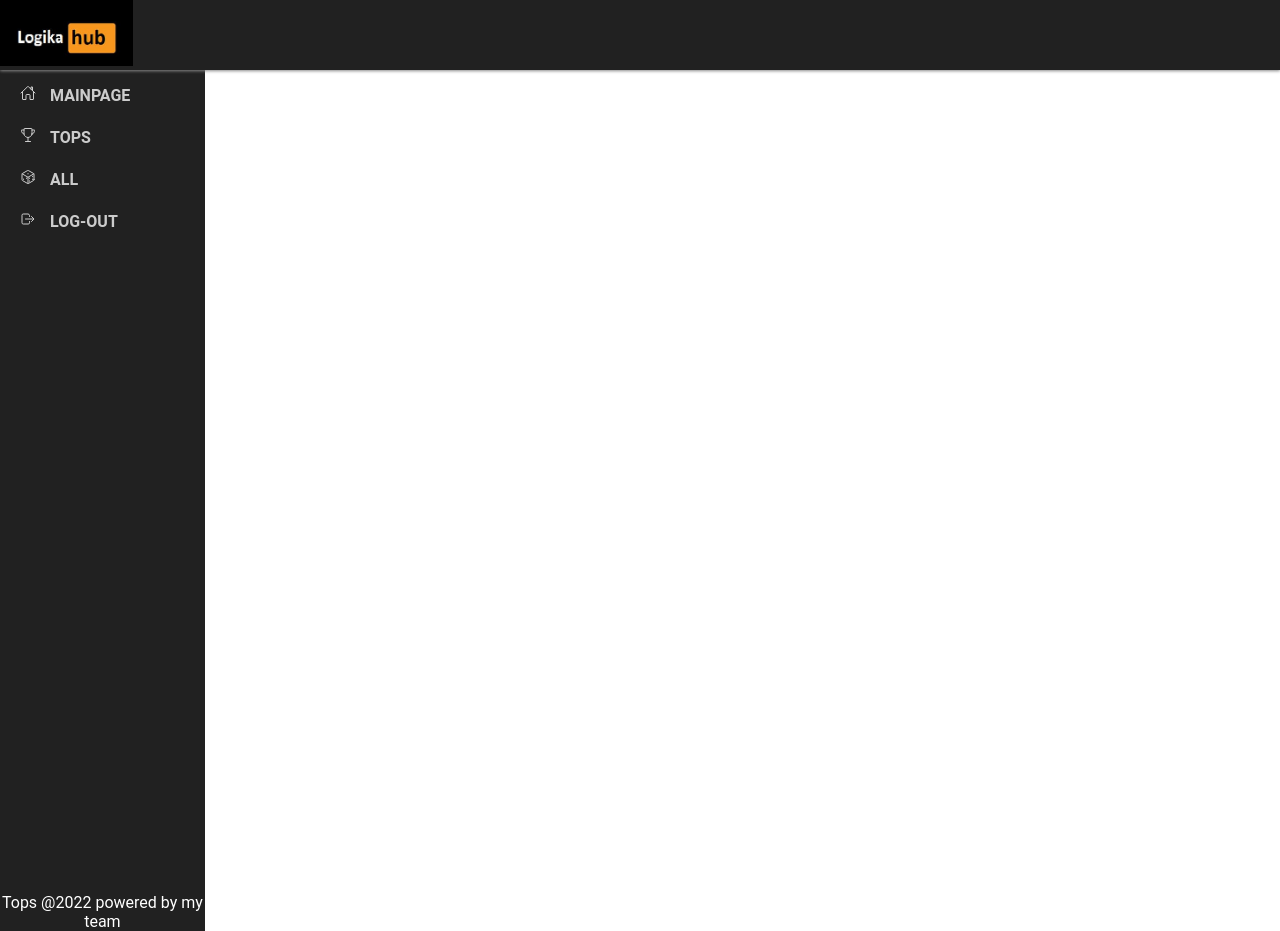
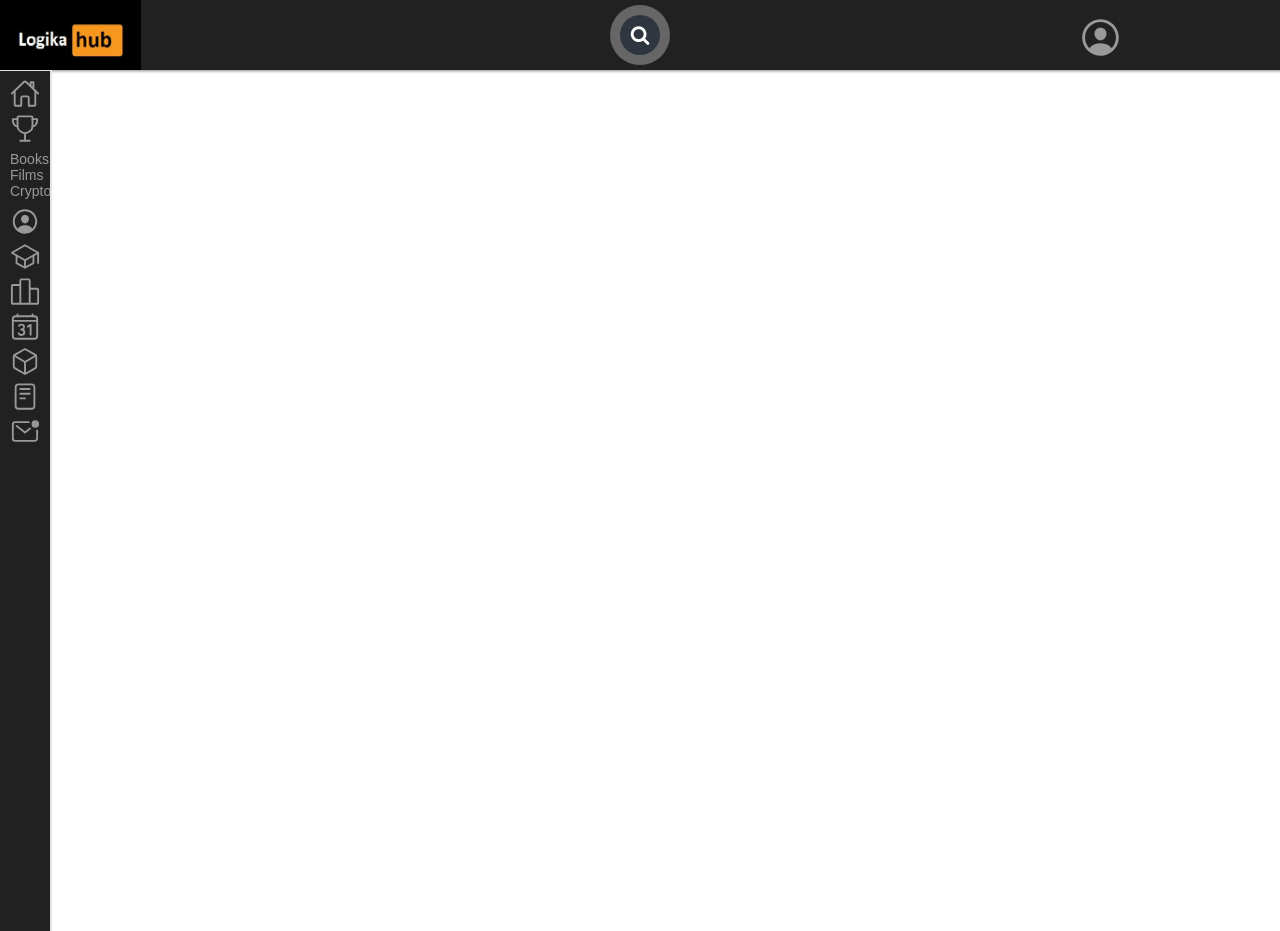
Before and after one commit to SerjRoman/DjangoProject, a Django app: page / in a window 1280 px wide. Run offline with Django 4.2, Linux system fonts and the light colour scheme.

Commit message:
Updated menu

```diff
--- a/FirstProject/FirstApp/models.py
+++ b/FirstProject/FirstApp/models.py
@@ -13,7 +13,7 @@ class Book(models.Model):
     DATE = models.CharField(max_length=255,blank=True, null=True)
     COUNT_RAITING = models.CharField(max_length=255,blank=True, null=True)
     SEARCH_ID = models.CharField(max_length=255,blank=True, null=True)
-    CAT = models.ForeignKey('Category', on_delete=models.PROTECT) #запрещаем удалять категориии модели Book
+    CAT = models.ForeignKey('Category', on_delete=models.PROTECT, null=True) #запрещаем удалять категориии модели Book
 
     def __str__(self):
         return f'{self.NAME}'
--- a/FirstProject/FirstApp/static/css/book_style.css
+++ b/FirstProject/FirstApp/static/css/book_style.css
@@ -24,9 +24,9 @@ img {
 }
 .content {
 	position: relative;
-	top: 70px;
+	top: 60px;
 	background: #7624e9;
-	width: 50%;
+	width: 100%;
 	z-index: 800;
 	padding: 80px;
 	margin: 0 0 0 25%;
--- a/FirstProject/FirstApp/static/css/main.css
+++ b/FirstProject/FirstApp/static/css/main.css
@@ -1,13 +1,9 @@
-body{
-	background-color: white;
-	font-family: "Roboto", sans-serif, Helvetica, Arial;
-	margin: 0;
-	color: white;
+#wrapper {
+	display: flex;
+	flex-flow: row wrap;
 }
-a {
-	text-decoration: none;
-}
-#head{
+
+.head{
 	background-color:#212121;
 	min-height: 70px;
 	width: 100%;
@@ -16,151 +12,228 @@ a {
 	position: fixed;
 	z-index: 1000;
 	display: inline-flex;
+	background: #212121;
+	border-right: 2px solid #e5e5e5;
+
+
+	top: 0;
+	left: 0;
+	height: 70px;
+	width: 100%;
+	overflow: hidden;
+	z-index: 1000;
+	transition:  .5s linear;
+}
+
+.profile {
+	position: relative;
+	width: 20%;
+
+	order: 999;
+	margin-left: auto;
+
+	height: 70px;
+	z-index: 9999;
+
+
+}
+.profile a {
+	position: relative;
+	width: 100px;
+	top: 22%;
+	left: 17%;
+    color: #999;
+  	z-index: 3000;
+	size: 400px;
 
 }
 
-.main span{
-	display: block;
+.profile_ico {
+	font-size: 400px;
+	width: 45px;
 }
 
-.text-menu {
-	margin-left: 10px;
-}
-
-.ico img{
-	height: 66px;
+.logo img{
+	height: 70px;
 	margin-top: 0px;
 	padding: 0 0 3 16px;
 }
-
-#menuVertical{
-	width: 16%;
-	display: block;
-	position: fixed;
-	top: 70px;
-	bottom: 0;
-	left: 0;
-	background: #212121;
+/*  */
+.search-box {
+	position: absolute;
+	top: 50%;
+	left: 50%;
+	transform: translate(-50%, -50%);
+	background: #666666;
+	height: 40px;
+	border-radius: 40px;
+	padding: 10px;
 }
-
-#menuVertical ul{
-	position: relative;
-	display: block;
-	/* width: 54px; */
-	margin: 0;
+.search-box:hover > .search-txt {
+	width: 240px;
+	padding: 0 6px;
+	}
+.search-box:hover > .search-btn {
+	background: white;
+	color: black;
+}
+.search-btn {
+	color: #eeeeee;
+	float: right;
+	width: 40px;
+	height: 40px;
+	border-radius: 50%;
+	background: #2f3640;
+	display: flex;
+	justify-content: center;
+	align-items: center;
+	transition: 0.4s;
+	color: white;
+	cursor: pointer;
+	text-decoration:none;
+}
+.search-btn > i {
+	font-size: 20px;
+}
+.search-txt {
+	border: none;
+	background: none;
+	outline: none;
+	float: left;
 	padding: 0;
-	list-style: none;
-}
-
-#menuVertical ul li{
-	display: block;
-	/* width: 175px; */
-	position: relative;
-}
-
-#menuVertical ul li a{
-	position: relative;
-	display: block;
-	width: 200px;
-	box-sizing: border-box;
+	color: white;
 	font-size: 16px;
-	text-transform: uppercase;
+	transition: 0.4s;
+	line-height: 40px;
+	width: 0px;
 	font-weight: bold;
-	color: #ccc;
-	line-height: 2em;
-	padding:10px 0 0 20px;
-
 }
 
 
-
-#menuVertical ul li a:hover,
-#menuVertical ul li:hover a{
-	background: #E98124;
-	color: #fff;
+/* .search {
+	width: 400px;
+	margin-left: auto;
 }
-
-#menuVertical ul li ul{
-	position: absolute;
-	top: 0px;
-	left: 150px;
-	display: none;
-	width: auto;
-
+.input {
+	padding: 4px 10px;
+	border: 0;
+	font-size: 16px;
 }
-
-#menuVertical ul li:hover ul{
-	display: block;
-	z-index: 1000;
-}.footer
-
-#menuVertical ul li ul li a{
-	white-space: nowrap;
-	text-transform: none;
-	/* padding: 10px 20px; */
-	/* width: 153px; */
-
+.search_form {
+	width: 50%;
 }
-
-#menuVertical ul li ul li a:hover{
-	background: #212121;
-	color: #fff;
-}
-
-#menu{
-	position: absolute;
-	text-align: center;
-	bottom: 0;
-
-}
-
-.img_n{
-	transition: .3s;
-}
-
-.img_n:hover{
-	margin-left: 5px;
-	transition: .3s;
-}
-
-
-@media screen and (max-width: 1152px){
-	.menu{
-		width: 57px;
-		transition: .3s;
-	}
-
-	#menuVertical ul li a{
-		width: 57px;
-		transition: .3s;
-	}
-
-	#menuVertical ul li{
-		width: 57px;
-	}
-
-	#menuVertical ul li ul li a{
-		left: -141px;
-	}
-
-	span{
-		display: none;
-	}
-
-	.img_n img{
-		height: 40px;
-		margin-left: -7px;
-		margin-top: 9px;
-	}
-}
-
-@media screen and (min-width: 1152px){
-	.img_n img{
-		display: none;
-	}
-}
-
+.submit {
+	width: 70px;
+	background-color: aqua;
+	color: #ffffff;
+} */
 
 #DESCRIPTION{display: none;
 	z-index: 0;
 }
+
+.basic{
+    position: relative;
+    padding-left: 10px;
+    display: table-cell;
+    width: 30px;
+    height: 35px;
+    text-align: center;
+    vertical-align: middle;
+    font-size: 25px;
+}
+/*  */
+.main-menu{
+    background: #212121;
+    border-right: 2px solid #e5e5e5;
+	border-top: 1px solid #e5e5e5;
+    position: fixed;
+    top: 70.015px;
+
+    left: 0;
+    height: 100%;
+    width: 50px;
+    overflow: hidden;
+    z-index: 1000;
+    transition: width .5s linear;
+
+}
+/*  */
+.main-menu:hover{
+    width: 250px;
+    /* overflow: visible; */
+}
+.main-menu li > ul li ul{
+	position: absolute;
+	left: 50px;
+	top: 0;
+
+}
+.grand-menu:hover{
+
+	width: 250px;
+
+
+    /* overflow: visible; */
+}
+.grand-menu li:hover{
+	background-color: #fff;
+}
+nav ul, nav li{
+    margin: 0;
+    padding: 0;
+    outline: 0;
+}
+/*  */
+.main-menu ul li{
+    position: relative;
+    display: block;
+    width: 250px;
+}
+.main-menu ul li a{
+    position: relative;
+    display: table;
+    border-collapse: collapse;
+    border-spacing: 0;
+    color: #999;
+    font-family: arial;
+    font-size: 14px;
+    text-decoration: none;
+    transition: all .2s linear;
+}
+.text{
+    position: relative;
+    padding-left: 10px;
+    display: table-cell;
+    vertical-align: middle;
+    width: 190px;
+}
+/*  */
+.main-menu ul{
+    list-style: none;
+    margin: 5px 0;
+}
+.logout{
+    position: absolute;
+    left: 0;
+    bottom: 0;
+}
+.main-menu a:hover{
+    background-color: #5fa2db;
+    color: #fff;
+}
+
+body{
+    max-width: 100%;
+    /* height: 100%; */
+    /* background: greenyellow; */
+    /* background: url("https://funart.pro/uploads/posts/2021-03/1617048969_52-p-oboi-krasivie-peizazhi-prirodi-56.jpg"); */
+    background-size: 120% auto;
+    /* background-size: cover;    */
+
+}
+
+.profile_ico {
+	font-size: 400px;
+	width: 45px;
+}
--- a/FirstProject/FirstApp/teplates/appFirstApp/index.html
+++ b/FirstProject/FirstApp/teplates/appFirstApp/index.html
@@ -11,22 +11,43 @@
     {% block links %}{%endblock%}
     <link rel="stylesheet" href="{% static 'css/main.css'%}">
     <link rel="shortcut icon" href="{%static 'img/favicon/Earth.svg'%}">
+    <link rel="stylesheet" href="https://cdnjs.cloudflare.com/ajax/libs/font-awesome/4.7.0/css/font-awesome.min.css">
 
 
 </head>
     <body>
         <div id="wrapper", class="page">
             <header>
-                <div id="head">
-                    <div class="ico">
+                <div class="head">
+                    <div class="logo">
                         <a href="{% url 'main' %}">
-                            <img class="gg" src="{% static 'img/Logikahub.jpg' %}" alt="Logo">
+                            <img  src="{% static 'img/Logikahub.jpg' %}" alt="Logo">
                         </a>
                     </div>
+                    <!-- <div class="search">
+                        <input type="text" name="text" class="search_form" placeholder="Search here!">
+                        <input type="submit" name="submit" class="submit" value="Search">
+
+                    </div> -->
+                    <div class="search-box">
+                        <input type="text" name="" class="search-txt" placeholder="Type to search"/>
+                        <a class="search-btn" href="#">
+                        <i class="fa fa-search" aria-hidden="true"></i>
+                        </a>
+                    </div>
+
+                    <div class="profile">
+                        <a href="{% url 'main'%}">
+                            <ion-icon class="basic profile_ico" name="person-circle-outline"></ion-icon>
+                        </a>
+                    </div>
+
+
                 </div>
+
             </header>
 
-            <div id="menuVertical">
+            <!-- <div id="menuVertical">
                 <ul>
                     <li>
                         <a href="{% url 'main'%}">
@@ -70,13 +91,131 @@
                     <div class="footer">
                         Tops @2022
                         powered by my team
-                        <!-- <a href="#"></a> -->
-                    </div>
+                         <a href="#"></a> -->
+                    <!-- </div>
                 </div>
-            </div>
+            </div> -->
 
 
+            <nav class="main-menu">
+                <ul>
+                    <li>
+                        <a href="{% url 'main'%}">
+                            <ion-icon class="basic" name="home-outline"></ion-icon>
+                            <span class="text">
+                                MainPage
+                            </span>
+                        </a>
+                    </li>
 
+                    <li>
+                        <a href="{% url 'tops'%}">
+                            <ion-icon class="basic" name="trophy-outline"></ion-icon>
+                            <span class="text">
+                                Tops
+                            </span>
+                        </a>
+                        <ul class="grand-menu">
+                            <li>
+                                <a href="{% url 'books'%}">
+                                    <span class="text">
+                                        Books
+                                    </span>
+                                </a>
+                            </li>
+                            <li>
+                                <a href="{% url 'books'%}">
+                                    <span class="text">
+                                        Films
+                                    </span>
+                                </a>
+                            </li>
+                            <li>
+                                <a href="{% url 'books'%}">
+                                    <span class="text">
+                                        Сrypto
+                                    </span>
+                                </a>
+                            </li>
+                        </ul>
+                    </li>
+
+                    <li>
+                        <a href="#">
+                            <ion-icon class="basic" name="person-circle-outline"></ion-icon>
+                            <span class="text">
+                                All
+                            </span>
+                        </a>
+
+                    </li>
+
+                    <li>
+                        <a href="#">
+                            <ion-icon class="basic" name="school-outline"></ion-icon>
+                            <span class="text">
+                                Група
+                            </span>
+                        </a>
+                    </li>
+
+                    <li>
+                        <a href="#">
+                            <ion-icon class="basic" name="podium-outline"></ion-icon>
+                            <span class="text">
+                                Рейтинг успішності
+                            </span>
+                        </a>
+                    </li>
+
+                    <li>
+                        <a href="#">
+                            <ion-icon class="basic" name="calendar-number-outline"></ion-icon>
+                            <span class="text">
+                                Календар подій
+                            </span>
+                        </a>
+                    </li>
+
+                    <li>
+                        <a href="#">
+                            <ion-icon class="basic" name="cube-outline"></ion-icon>
+                            <span class="text">
+                                Наші курси
+                            </span>
+                        </a>
+                    </li>
+
+                    <li>
+                        <a href="#">
+                            <ion-icon class="basic" name="reader-outline"></ion-icon>
+                            <span class="text">
+                                Тестування
+                            </span>
+                        </a>
+                    </li>
+
+                    <li>
+                        <a href="#">
+                            <ion-icon class="basic" name="mail-unread-outline"></ion-icon>
+                            <span class="text">
+                                Зворотній зв'язок
+                            </span>
+                        </a>
+                    </li>
+                </ul>
+
+                <ul class="logout">
+                    <li>
+                        <a href="#">
+                            <ion-icon class="basic" name="power-outline"></ion-icon>
+                            <span class="text">
+                                Вихід
+                            </span>
+                        </a>
+                    </li>
+                </ul>
+            </nav>
             {% block content %}
             {%endblock%}
 
```
Also changed, not shown: FirstProject/FirstApp/migrations/0001_initial.py (added), FirstProject/FirstApp/migrations/__init__.py (added), FirstProject/db.sqlite3.
